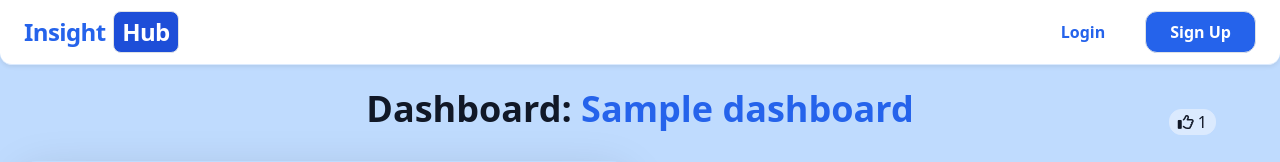
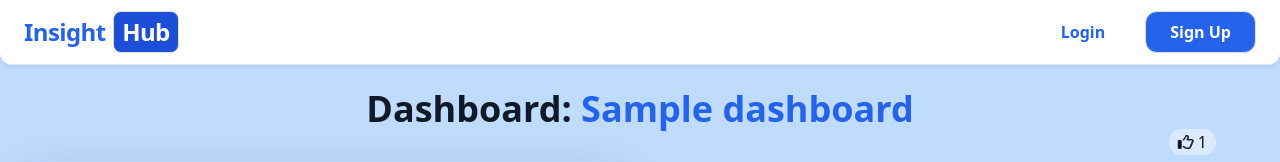
Before and after one commit to Nav2000023/InsightHub, a Django app: page /dashboard/00000000-0000-0000-0000-000000000001/ in a window 1280 px wide. Shown: the top 162 px of the page. Run offline with Django 5.2, Linux system fonts and the light colour scheme; tables that the repository leaves empty hold one stand-in row (values such as "Sample post"); some libraries are stand-ins or nearby versions.

Commit message:
Update positioning of like-info from top-50 to top-10 in dashboard

```diff
--- a/templates/insighthub/dashboard.html
+++ b/templates/insighthub/dashboard.html
@@ -46,7 +46,7 @@
     <div class="my-button-contain flex flex-col justify-center text-center space-y-4">
         <div class="header-container relative">
             <div class="header font-bold text-4xl">Dashboard: <span class="text-blue-600">{{ dashboard.title }}</span></div>
-            <div class="like-info absolute right-10 top-50 bg-blue-100 border-1 border-blue-100 rounded-xl px-2">
+            <div class="like-info absolute right-10 top-10 bg-blue-100 border-1 border-blue-100 rounded-xl px-2">
                 {% if request.user.is_authenticated %}
                     <button id="like-button">
                         <i class="{% if is_liked %}fa-solid{% else %}fa-regular{% endif %} fa-thumbs-up like-logo"></i>
```
